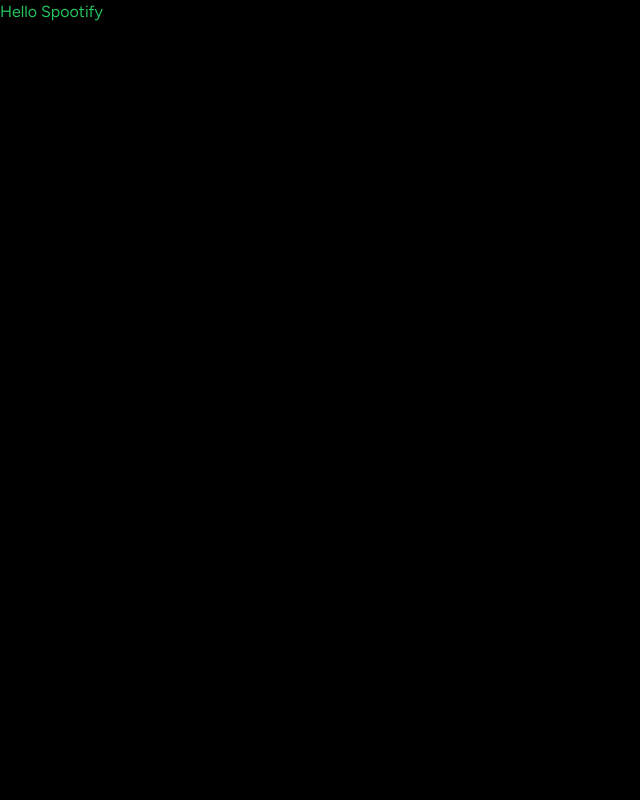
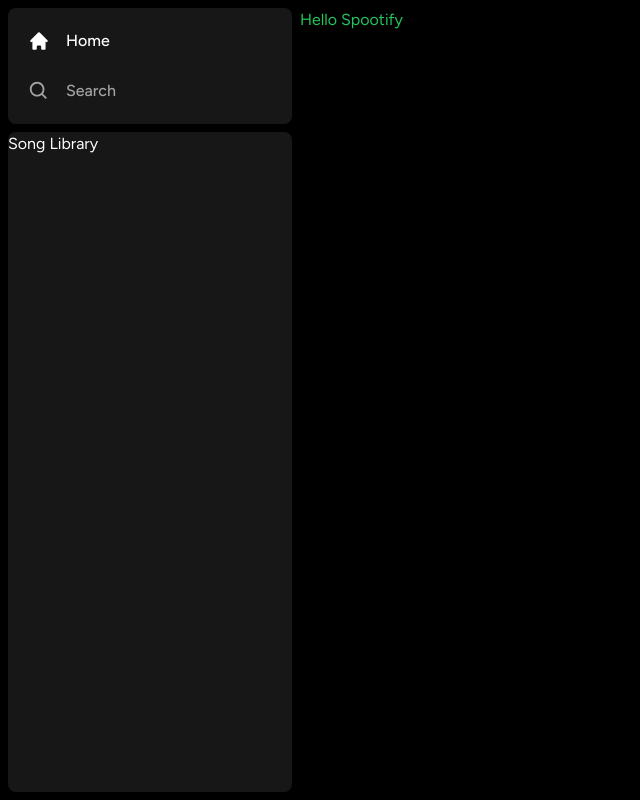
Before and after one commit to MarioPeperoni/spotify-clone, a Next.js app: page / in a window 1280 px wide. Shown: the whole page, without its empty margins (0-640 px from the left). Built offline with nearby package versions, Linux system fonts and the light colour scheme.

Commit message:
Sidebar Component

```diff
--- a/app/layout.tsx
+++ b/app/layout.tsx
@@ -1,6 +1,8 @@
 import './globals.css';
 import type { Metadata } from 'next';
 import { Figtree } from 'next/font/google';
+
+import Sidebar from '@/components/Sidebar';
 
 const font = Figtree({ subsets: ['latin'] });
 
@@ -12,7 +14,9 @@
 export default function RootLayout({ children }: { children: React.ReactNode }) {
   return (
     <html lang="en">
-      <body className={font.className}>{children}</body>
+      <body className={font.className}>
+        <Sidebar>{children}</Sidebar>
+      </body>
     </html>
   );
 }
--- /dev/null
+++ b/components/Box.tsx
@@ -0,0 +1,14 @@
+import { twMerge } from 'tailwind-merge';
+
+interface BoxProps {
+  children: React.ReactNode;
+  className?: string;
+}
+
+const Box: React.FC<BoxProps> = ({ children, className }) => {
+  return (
+    <div className={twMerge('bg-neutral-900 rounded-lg h-fit w-full', className)}>{children}</div>
+  );
+};
+
+export default Box;
--- /dev/null
+++ b/components/Sidebar.tsx
@@ -0,0 +1,51 @@
+'use client';
+
+import { usePathname } from 'next/navigation';
+import { useMemo } from 'react';
+import { HiHome } from 'react-icons/hi';
+import { BiSearch } from 'react-icons/bi';
+import Box from './Box';
+import SidebarItem from './SidebarItem';
+
+interface SidebarProps {
+  children: React.ReactNode;
+}
+
+const Sidebar: React.FC<SidebarProps> = ({ children }) => {
+  const pathname = usePathname();
+
+  const routes = useMemo(
+    () => [
+      {
+        icon: HiHome,
+        label: 'Home',
+        active: pathname !== '/search',
+        href: '/',
+      },
+      {
+        icon: BiSearch,
+        label: 'Search',
+        active: pathname === '/search',
+        href: '/search',
+      },
+    ],
+    [pathname]
+  );
+  return (
+    <div className="flex h-full">
+      <div className="hidden md:flex flex-col gap-y-2 bg-black h-full w-[300px] p-2">
+        <Box>
+          <div className="flex flex-col gap-y-4 px-5 py-4">
+            {routes.map((item) => (
+              <SidebarItem key={item.label} {...item} />
+            ))}
+          </div>
+        </Box>
+        <Box className="overflow-y-auto h-full">Song Library</Box>
+      </div>
+      <main className="h-full flex-1 overflow-y-auto py-2">{children}</main>
+    </div>
+  );
+};
+
+export default Sidebar;
--- /dev/null
+++ b/components/SidebarItem.tsx
@@ -0,0 +1,28 @@
+import Link from 'next/link';
+
+import { IconType } from 'react-icons';
+import { twMerge } from 'tailwind-merge';
+
+interface SidebarItemProps {
+  icon: IconType;
+  label: string;
+  active?: boolean;
+  href: string;
+}
+
+const SidebarItem: React.FC<SidebarItemProps> = ({ icon: Icon, label, active, href }) => {
+  return (
+    <Link
+      href={href}
+      className={twMerge(
+        'flex flex-row h-auto items-center w-full gap-x-4 text-md font-medium cursor-pointer hover:text-white transition text-neutral-400 py-1',
+        active && 'text-white'
+      )}
+    >
+      <Icon size={26} />
+      <p className="truncate w-full">{label}</p>
+    </Link>
+  );
+};
+
+export default SidebarItem;
--- a/package.json
+++ b/package.json
@@ -19,6 +19,8 @@
     "postcss": "8.4.28",
     "react": "18.2.0",
     "react-dom": "18.2.0",
+    "react-icons": "^4.10.1",
+    "tailwind-merge": "^1.14.0",
     "tailwindcss": "3.3.3",
     "typescript": "5.1.6"
   }
```
Also changed, not shown: 1 other file (tests, documents, lock files or other folders).
